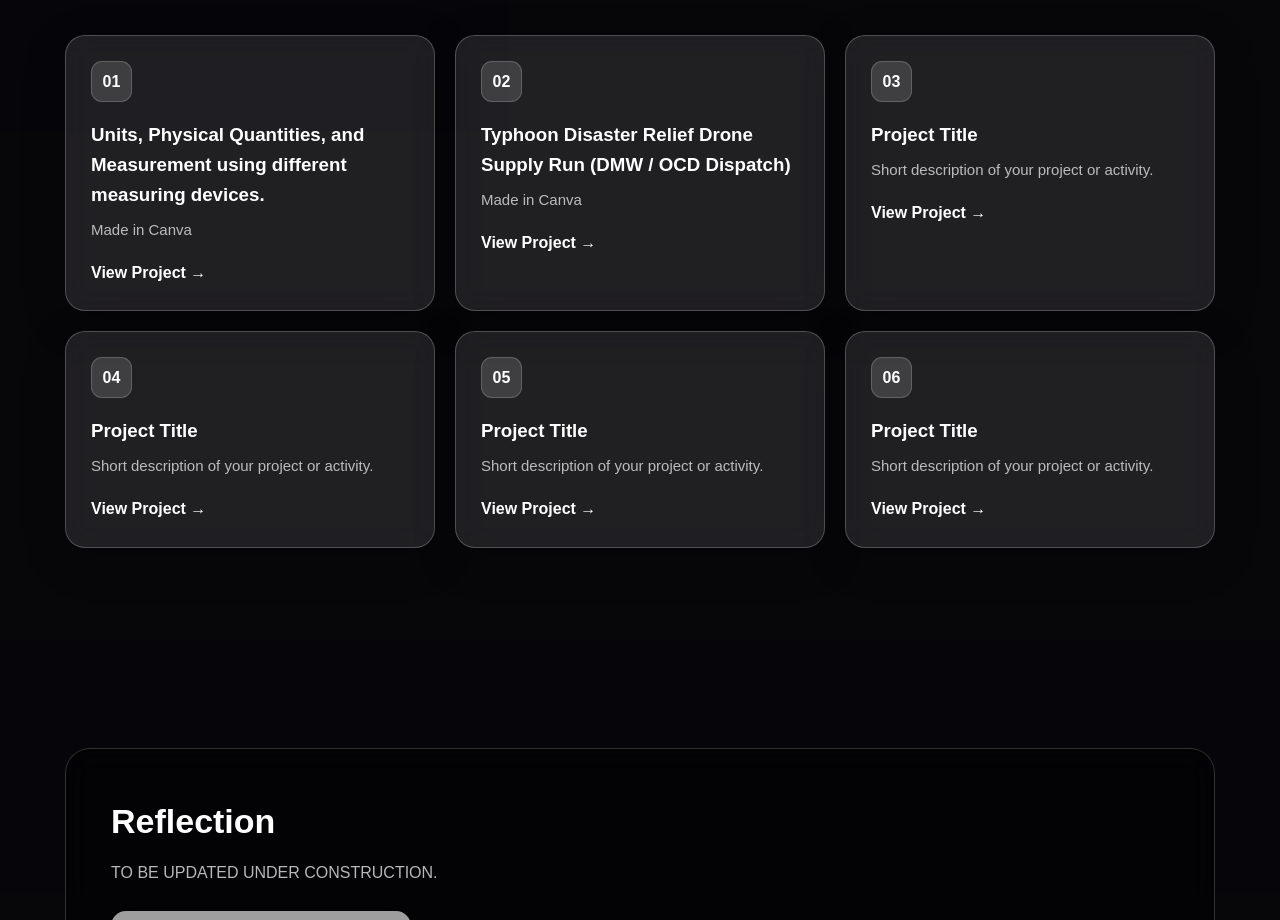
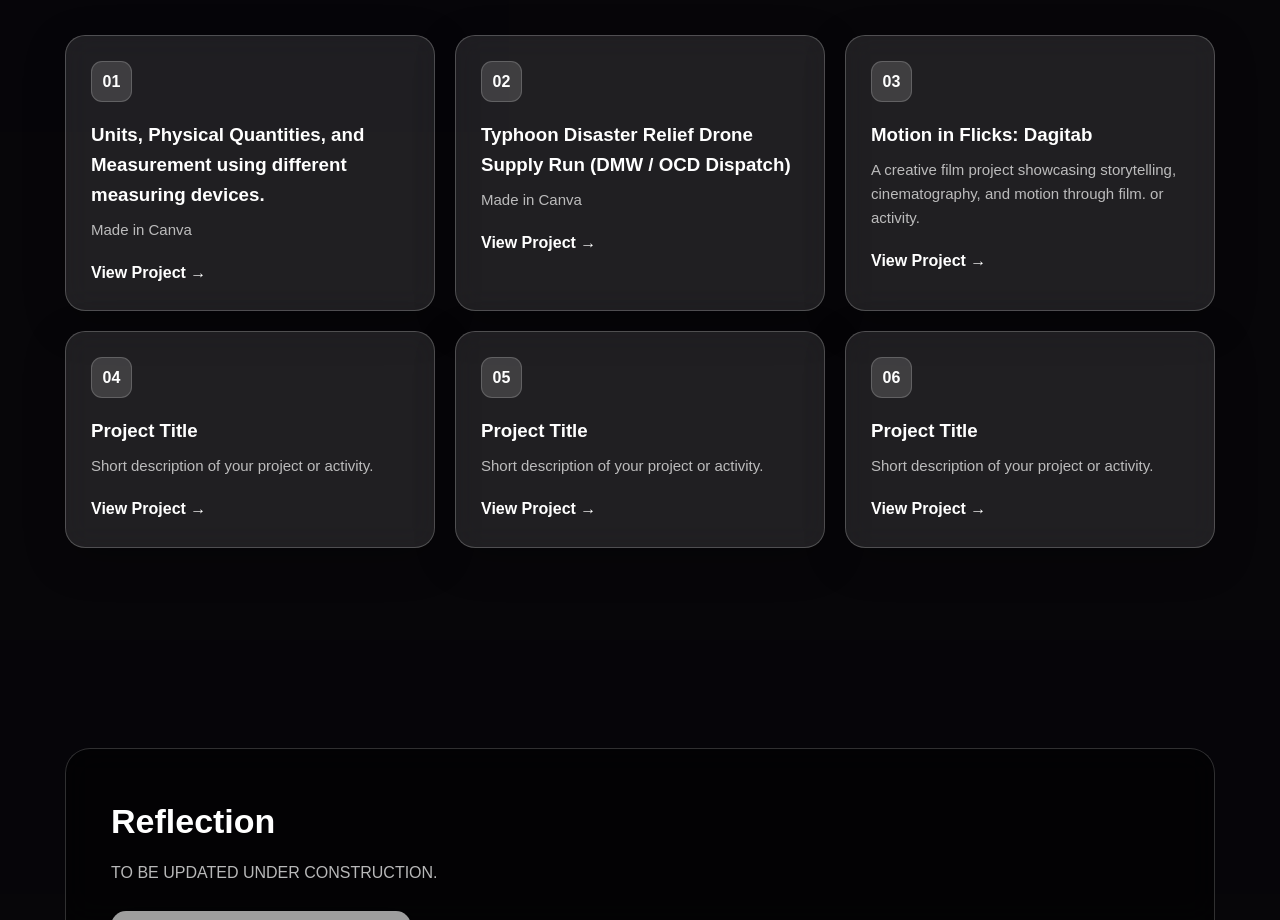
Before and after one commit to hansgaboy-a11y/Hans-Gab-Digital-Portfolio, a plain HTML site: page index.html in a window 1280 px wide. Shown: the part 2155-3075 px from the top of the page. Drawn offline with Linux system fonts and the light colour scheme; grey boxes are pictures that could not be loaded.

Commit message:
Update index.html

```diff
--- a/index.html
+++ b/index.html
@@ -926,15 +926,16 @@
                     </div>
 
                     <h3>
-                        Project Title
+                        Motion in Flicks: Dagitab
                     </h3>
 
                     <p>
-                        Short description of your project
+                        A creative film project showcasing storytelling,
+        cinematography, and motion through film.
                         or activity.
                     </p>
 
-                    <a href="#" class="project-link">
+                    <a href="https://canva.link/8kfi9y9yw782rlb" class="project-link">
                         View Project →
                     </a>
 
```
